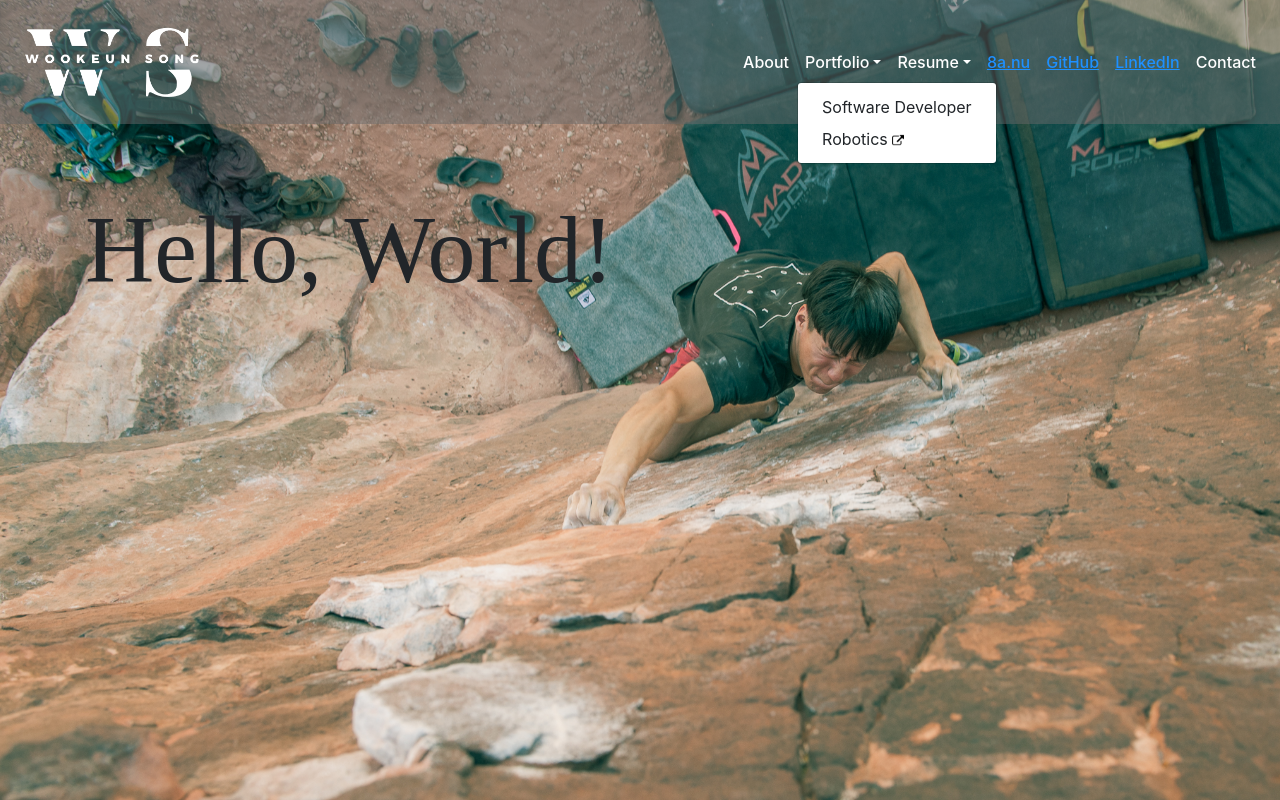
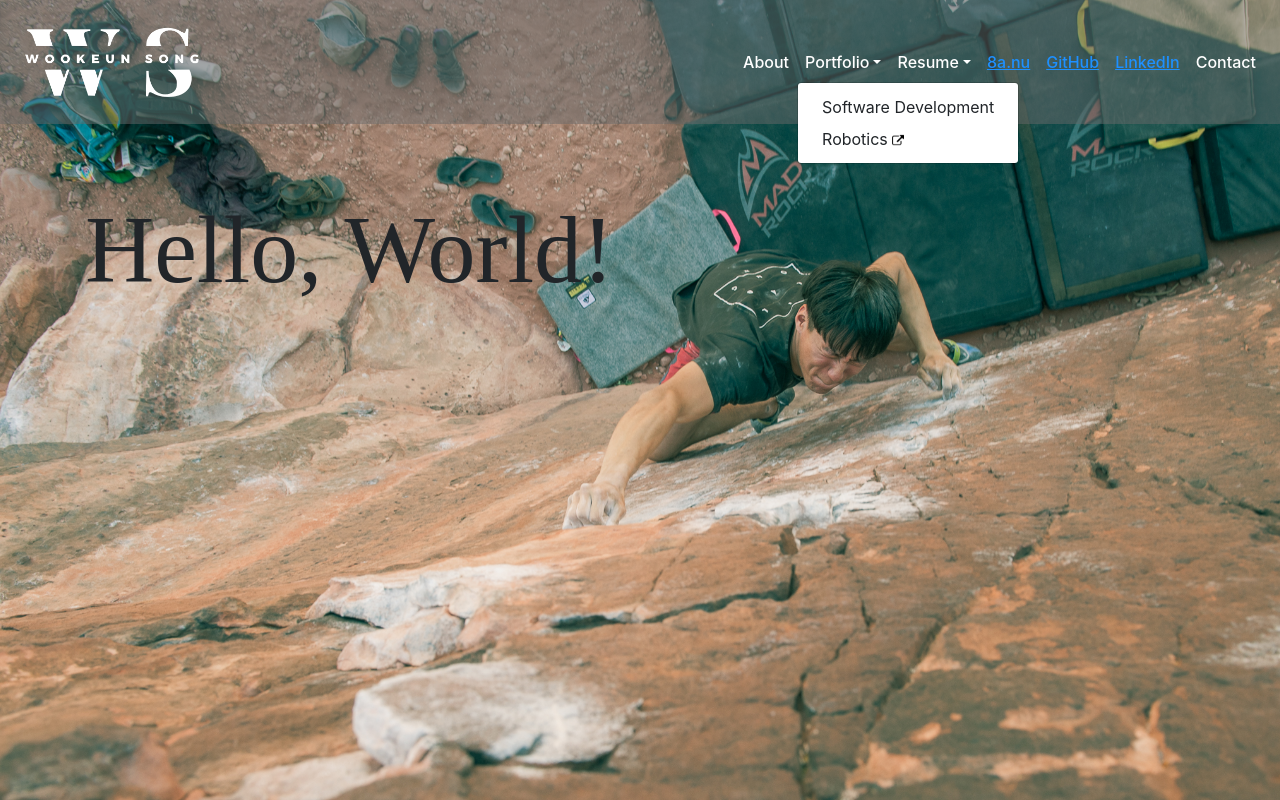
Before and after one commit to Bigg-O/Portfolio_Website, a React (Create React App) app: page / in a window 1280 px wide. Both pictures are taken after a click on the button "Portfolio". Built offline with nearby package versions, Linux system fonts and the light colour scheme.

Commit message:
developer => development

```diff
--- a/src/Components/Homebar.jsx
+++ b/src/Components/Homebar.jsx
@@ -27,7 +27,7 @@ export class Homebar extends Component {
 
             <NavDropdown title="Portfolio">
               <NavDropdown.Item as={NavLink} to="/Software_Portfolio">
-                Software Developer
+                Software Development
               </NavDropdown.Item>
               <NavDropdown.Item href={RoboticsPortfolio} target="_blank">
                 Robotics <Image src={LinkIcon} className="link-icon" />
@@ -36,7 +36,7 @@ export class Homebar extends Component {
 
             <NavDropdown title="Resume">
               <NavDropdown.Item href={SoftwareResume} target="_blank">
-                Software Developer <Image src={LinkIcon} className="link-icon" />
+                Software Development <Image src={LinkIcon} className="link-icon" />
               </NavDropdown.Item>
               <NavDropdown.Divider />
               <NavDropdown.Item href={RoutesettingResume} target="_blank">
```
